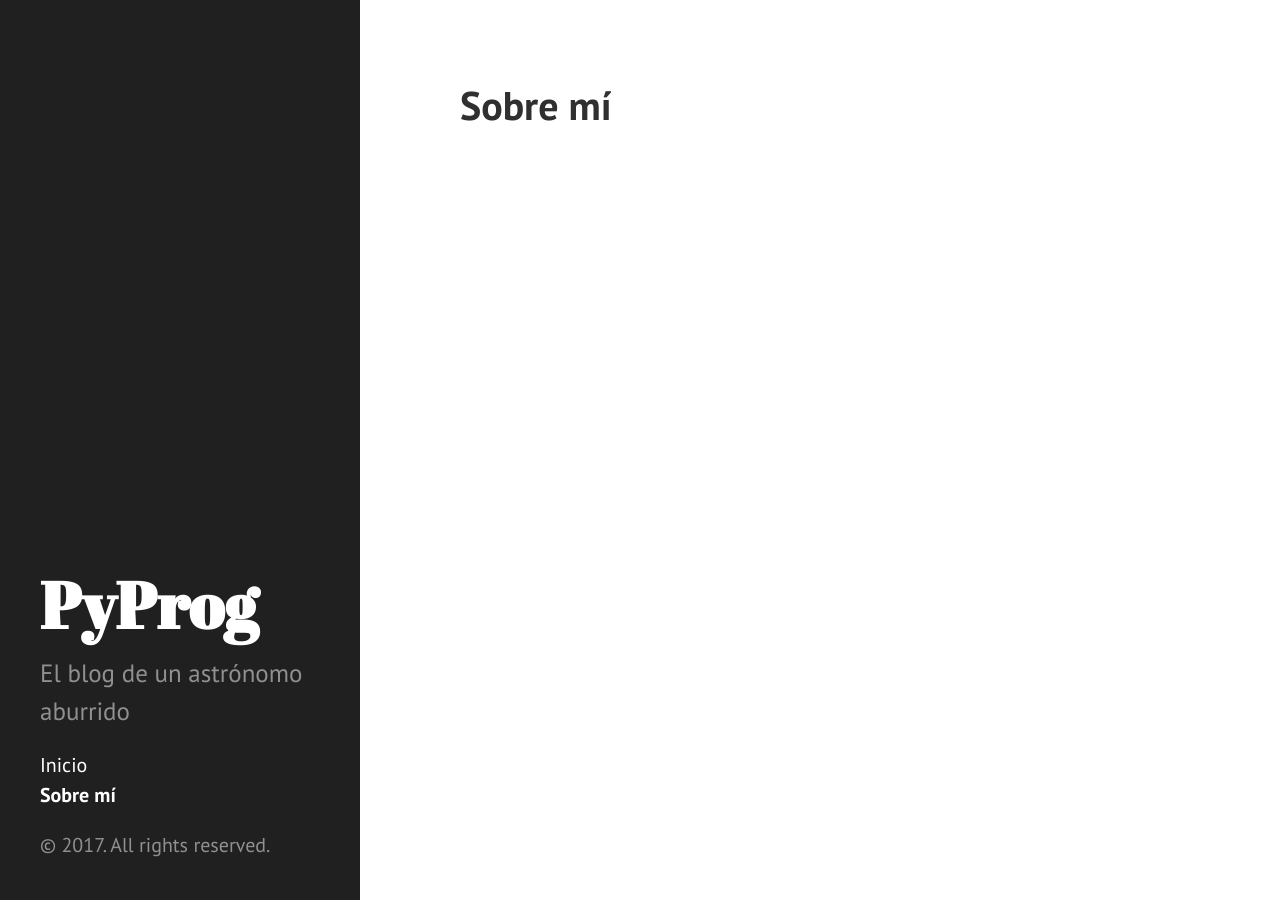
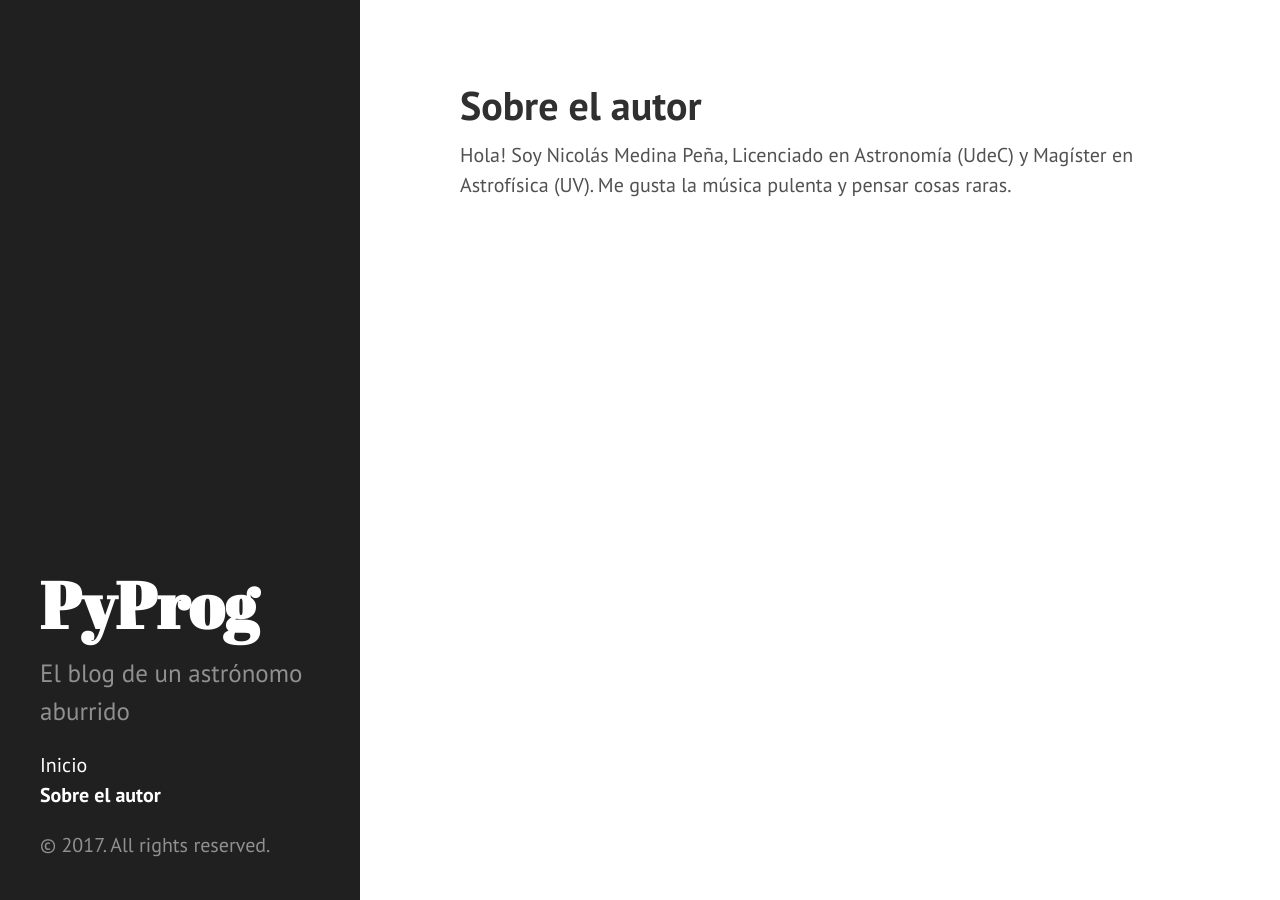
Before and after one commit to nicomedinap/nicomedinap.github.io, a Jekyll site: the page built from about.html, in a window 1280 px wide. Built offline with Jekyll 4.4.1, drawn with Linux system fonts in a browser that asks for light colours.

Commit message:
Update about.html

```diff
--- a/about.html
+++ b/about.html
@@ -1,4 +1,6 @@
 ---
 layout: page
-title: Sobre mí
+title: Sobre el autor
 ---
+
+Hola! Soy Nicolás Medina Peña, Licenciado en Astronomía (UdeC) y Magíster en Astrofísica (UV). Me gusta la música pulenta y pensar cosas raras.
```
